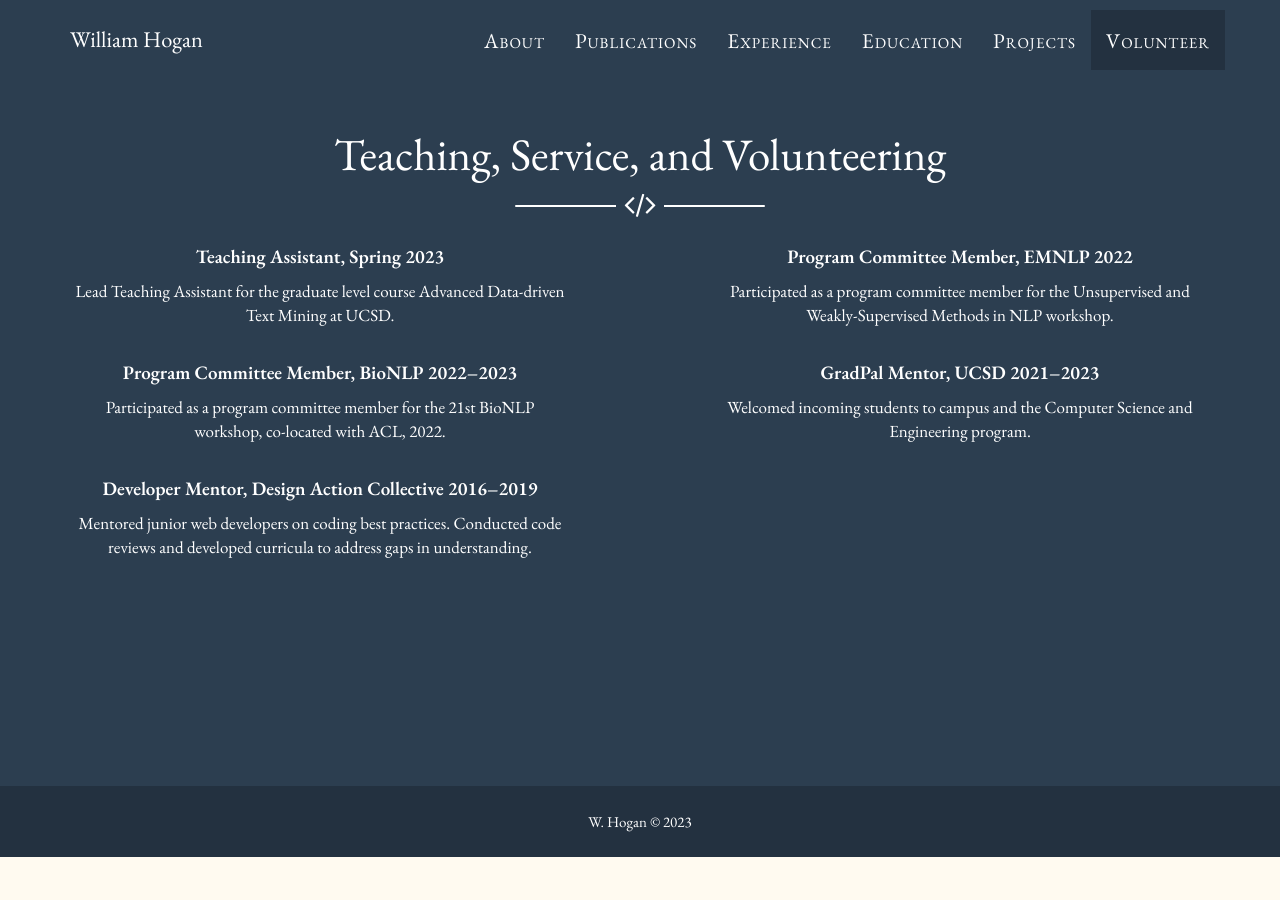
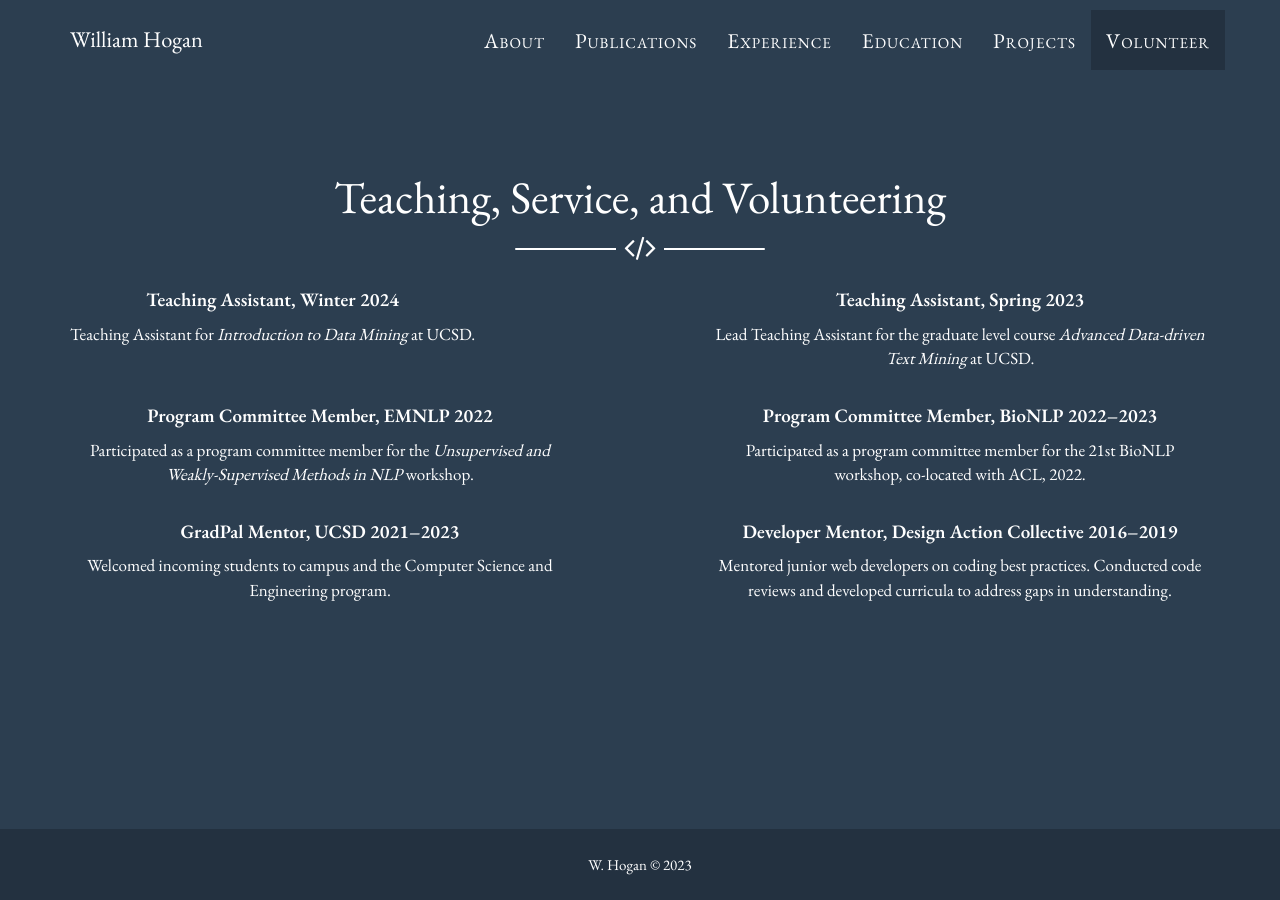
Before and after one commit to wphogan/wphogan.github.io, a Jekyll site: the page built from _posts/2023-05-22-project.markdown, in a window 1280 px wide and 900 px high, scrolled down 4928 px. Built offline with Jekyll 4.4.1, drawn with Linux system fonts in a browser that asks for light colours; some web fonts are replaced; before the commit the page ends 5785 px from its top, so only the background shows below that; some of the changed text lies outside the part shown.

Commit message:
update w24

```diff
--- a/_includes/experience.html
+++ b/_includes/experience.html
@@ -8,16 +8,28 @@
             </div>
         </div>
         <div class="row center-bullets">
+
+            <div class="col-lg-6 mb-3">
+                <h5 class="date">January 2024&mdash;Present</h5>
+                <h4>Graduate Student Researcher</h4>
+                <p>Joan &amp; Irwin Jacobs Center for Health Innovation, UC San Diego</p>
+                <ul>
+                    <li>Lead researcher on patient safety and infection prevention project</li>
+                    <li>Develop LLMs and automated methods to process EHR text to uncover insights on patient safety issues that were previously unknown or difficult to understand</li>
+                </ul>
+            </div>
+
             <div class="col-lg-6 mb-3">
                 <h5 class="date">Summer 2023</h5>
                 <h4>Research Data Scientist Graduate Intern</h4>
                 <p>Dell Technologies, Round Rock, TX</p>
                 <ul>
                     <li>Built a state-of-the-art text-to-SQL language model to access data within a database</li>
+                    <li>Worked on interdisciplinary team to prototype methods aimed at making dense data more accessible</li>
                 </ul>
             </div>
 
-            <div class="col-lg-6 mb-3">
+            <div class="col-lg-6 mb-3" style="clear: left;">
                 <h5 class="date">Summer 2022</h5>
                 <h4>Research Data Scientist Graduate Intern</h4>
                 <p>Dell Technologies, Round Rock, TX</p>
@@ -54,7 +66,7 @@
                 </ul>
             </div>
 
-            <div class="col-lg-6 mb-3 col-lg-offset-3">
+            <div class="col-lg-6 mb-3">
                 <h5 class="date">2011&mdash;2015</h5>
                 <h4>Digital Media Specialist</h4>
                 <p>DataCenter, Oakland, CA</p>
--- a/_includes/volunteer.html
+++ b/_includes/volunteer.html
@@ -9,14 +9,19 @@
         </div>
         <div class="portfolio-flex-row ">
             <div class="flex-center-row max-width-500">
+                <h4>Teaching Assistant, Winter 2024</h4>
+                <p style="font-size: 17px">Teaching Assistant for <i>Introduction to Data Mining</i> at UCSD.</p>
+            </div>
+
+            <div class="flex-center-row max-width-500">
                 <h4>Teaching Assistant, Spring 2023</h4>
-                <p style="font-size: 17px">Lead Teaching Assistant for the graduate level course Advanced Data-driven Text Mining at UCSD.</p>
+                <p style="font-size: 17px">Lead Teaching Assistant for the graduate level course <i>Advanced Data-driven Text Mining</i> at UCSD.</p>
             </div>
 
 
             <div class="flex-center-row max-width-500">
                 <h4>Program Committee Member, EMNLP 2022</h4>
-                <p style="font-size: 17px">Participated as a program committee member for the Unsupervised and Weakly-Supervised Methods in NLP
+                <p style="font-size: 17px">Participated as a program committee member for the <i>Unsupervised and Weakly-Supervised Methods in NLP</i>
                     workshop.</p>
             </div>
 
```
Also changed, not shown: 1 other file.
